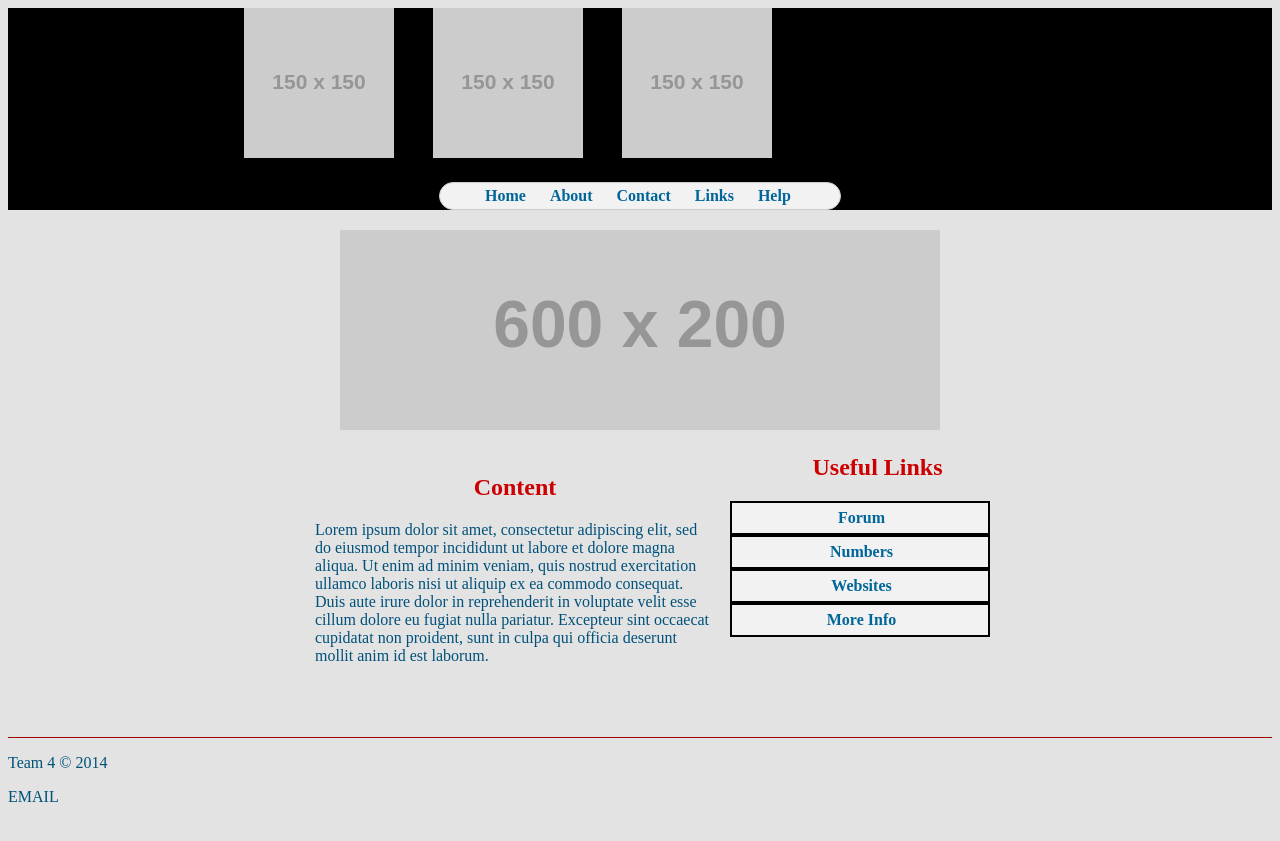
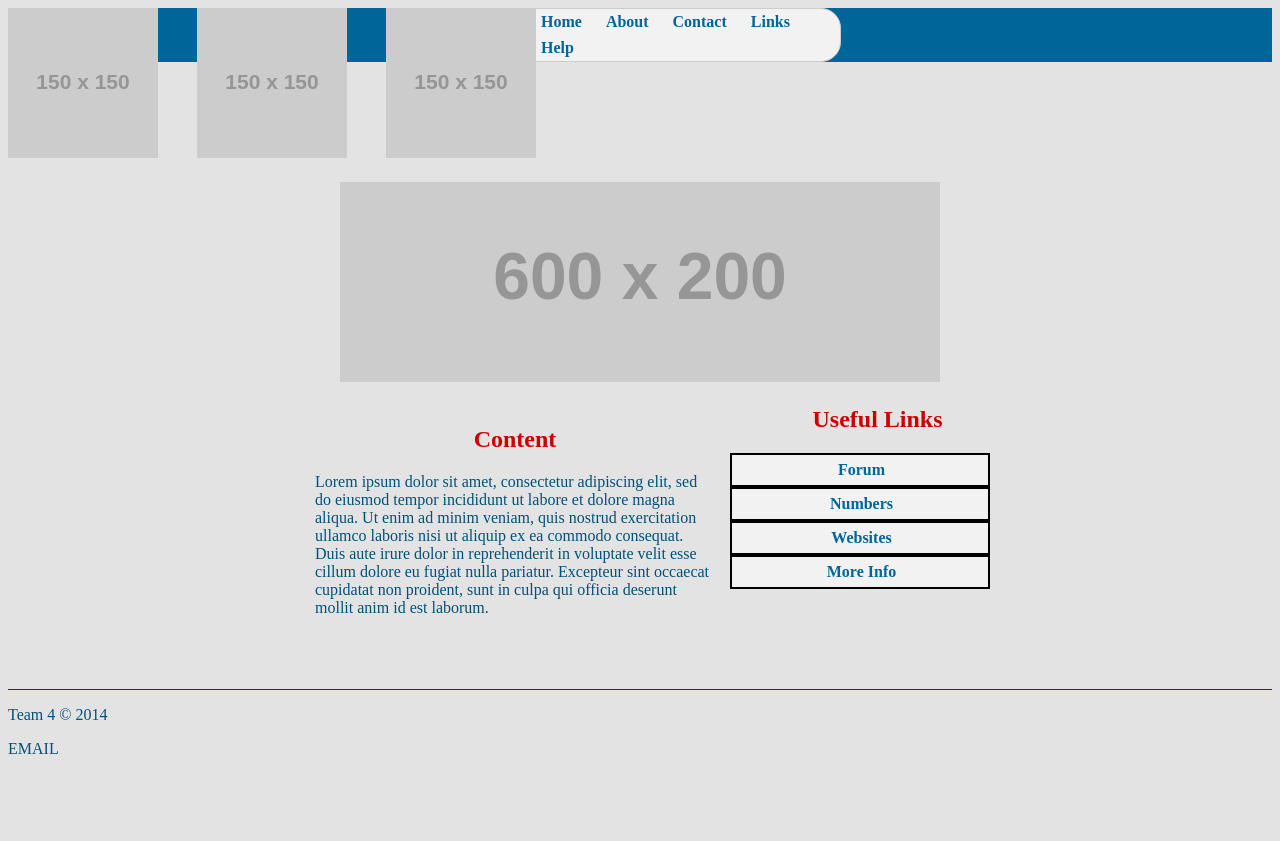
Before and after one commit to iinf362/team4, a Jekyll site: the page built from index.html, in a window 1280 px wide. Shown: the top 841 px of the page. Built offline with Jekyll 4.4.1, drawn with Linux system fonts in a browser that asks for light colours.

Commit message:
colors and floats

```diff
--- a/css/main.css
+++ b/css/main.css
@@ -5,13 +5,13 @@ body {
 /*Header*/
 .top-container {
 	max-width: 100%;
-	background-color: black;
+	background-color: #069;
 	padding: none;
 	margin: 0;
 }
 .head-container {
 	max-width: 1000px;
-	text-align: center;
+	float: left;
 	padding-bottom: 20px;
 }
 
```
